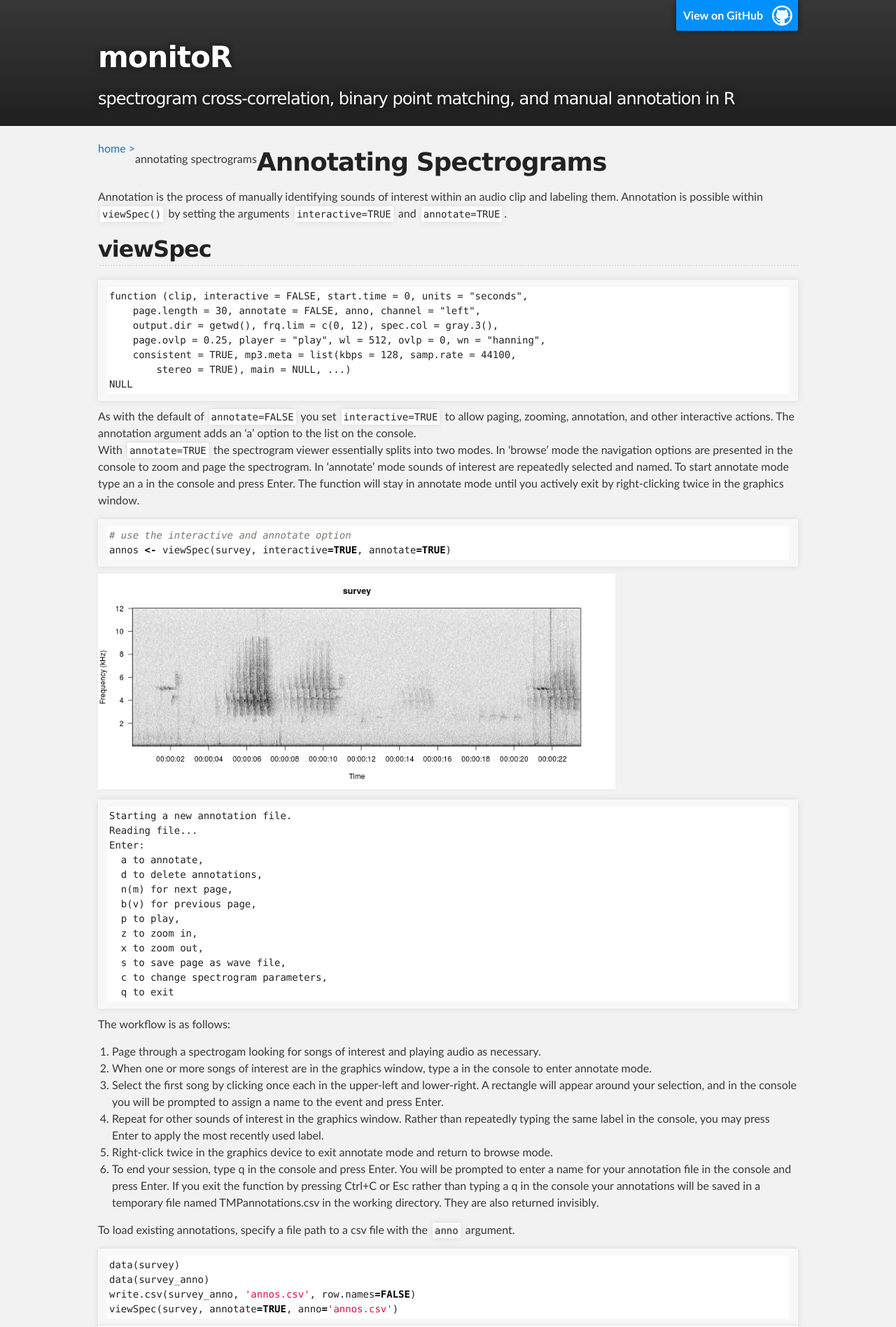
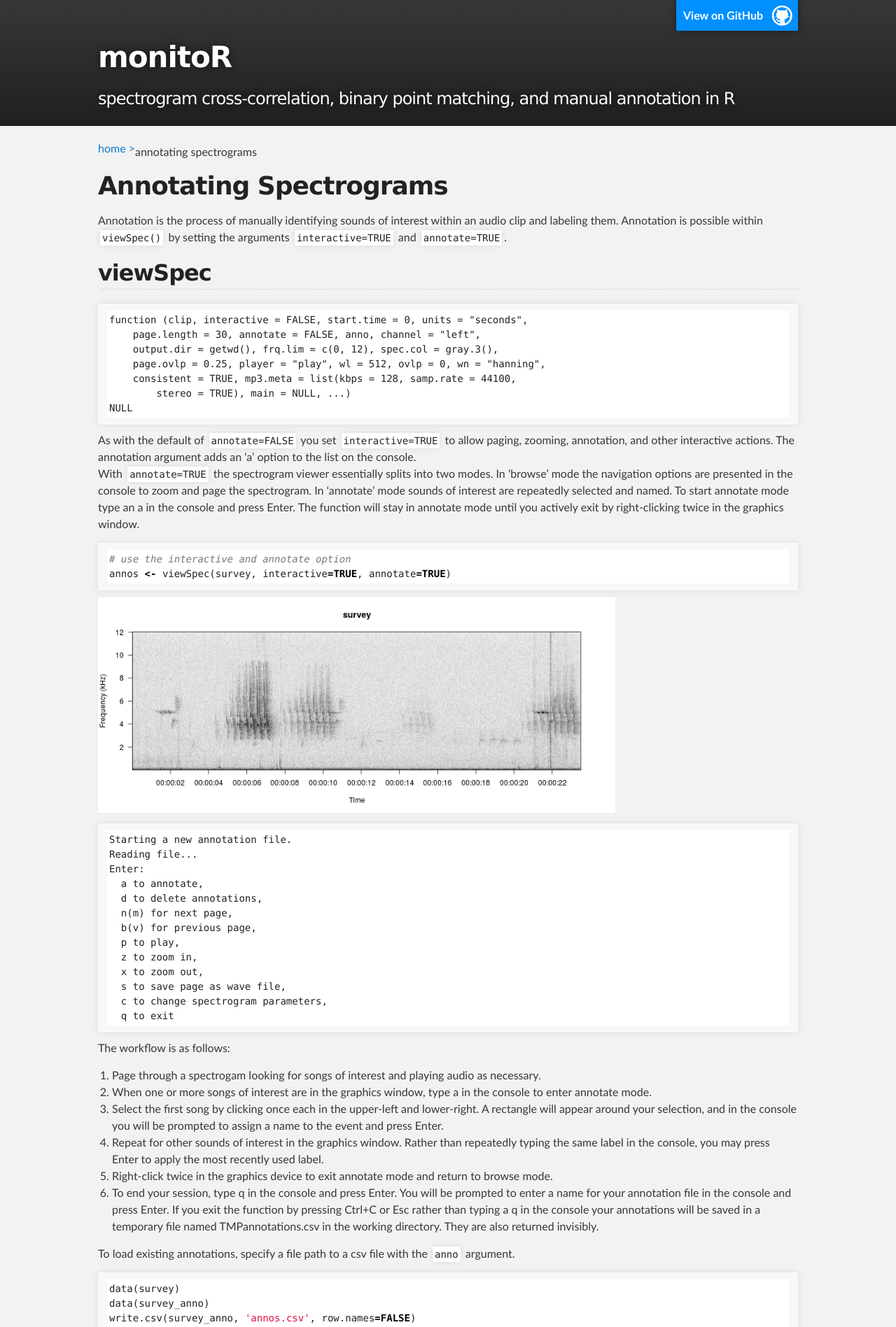
Before and after one commit to jonkatz2/monitoR, a Jekyll site: the page built from assets/annotatingSpectrograms/annotatingSpectrograms.md, in a window 1280 px wide. Shown: the top 1897 px of the page at 70% size. Built offline with Jekyll 4.4.1, drawn with Linux system fonts in a browser that asks for light colours.

Commit message:
add breadcrumb again

```diff
--- a/assets/annotatingSpectrograms/annotatingSpectrograms.md
+++ b/assets/annotatingSpectrograms/annotatingSpectrograms.md
@@ -5,7 +5,7 @@ group: navigation
 ---
 
 <a style="float:left;" href="/monitoR/">home &gt;</a>
-<p style="display:inline;float:left;">annotating spectrograms</p>
+<p style="display:inline;margin:10px 0px;">annotating spectrograms</p>
 # Annotating Spectrograms
 Annotation is the process of manually identifying sounds of interest within an audio clip and labeling them. Annotation is possible within `viewSpec()` by setting the arguments `interactive=TRUE` and `annotate=TRUE`.
 
```
Also changed, not shown: assets/viewingSpectrograms/viewingSpectrograms.md (+1 -1 lines).
